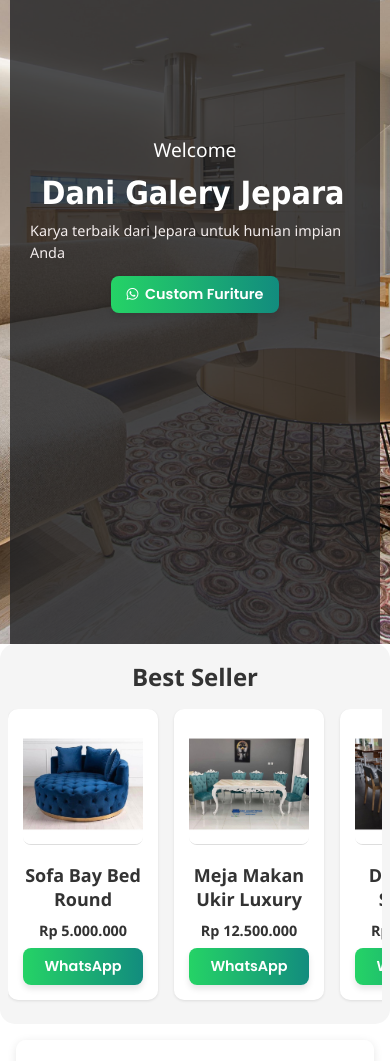
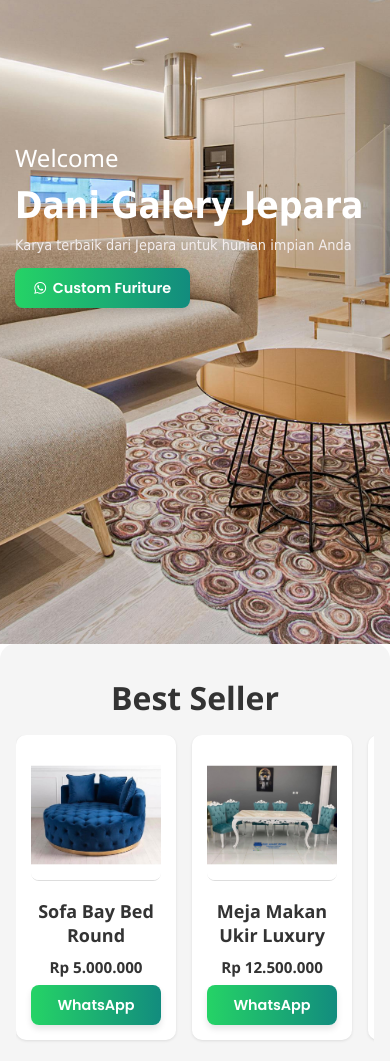
Before and after one commit to danigalery/danigalery.id, a plain HTML site: page index.html in a window 390 px wide. Shown: the part 260-1321 px from the top of the page. Drawn offline with Linux system fonts and the light colour scheme.

Commit message:
Update style.css

```diff
--- a/style.css
+++ b/style.css
@@ -113,7 +113,6 @@ body {
   justify-content: center; /* Elemen dipusatkan secara vertikal */
   align-items: flex-start; /* Teks diatur ke kiri */
   padding: 50px; /* Memberi ruang di sekitar teks */
-  background: rgba(33, 34, 37, 0.8); /* Warna latar belakang */
   color: white; /* Warna teks */
   margin: 0; /* Menghapus margin */
   border-radius: 0; /* Tidak ada border radius */
@@ -302,75 +301,39 @@ body {
   box-shadow: 0 2px 4px rgba(0, 0, 0, 0.2);
 }
 
-/* Responsif Best Seller */
+/* Tetap Pertahankan Layout & Font untuk Mobile */
 @media (max-width: 768px) {
-  .best-seller {
-    padding: 1rem 0.5rem;
-  }
-  .best-seller-title {
-    font-size: 1.5rem;
-  }
-  .product-card {
-    flex: 0 0 150px;
-    padding: 0.75rem;
-  }
-}
-
-@media (max-width: 768px) {
-  /* Background dan Header */
-  #home {
-    background-attachment: scroll; /* Menghindari background fixed di mobile */
-    padding: 0 10px; /* Memberikan padding untuk tampilan mobile */
-  }
-
+  /* Header */
   #home header {
-    align-items: center; /* Memusatkan elemen di layar kecil */
-    padding: 20px;
-    text-align: center; /* Menyesuaikan teks agar berada di tengah */
-  }
-
-  #home p {
-    font-size: 1.2rem; /* Mengurangi ukuran teks untuk layar kecil */
-    line-height: 1.5;
+    padding: 15px;
   }
 
   #home .brand-logo {
-    font-size: 2rem;
-    white-space: normal; /* Agar teks logo bisa wrap */
+    font-family: Tahoma, Geneva;
+    font-size: 2.3rem; /* Font sedikit lebih kecil tetapi tetap Tahoma */
+    white-space: nowrap;
+    overflow: hidden;
   }
 
   #home .slogan {
+    font-family: Tahoma, Geneva;
     font-size: 0.9rem;
   }
 
+  /* Whatsapp Button */
   .whatsapp-button {
     font-size: 0.9rem;
-    padding: 0.5rem 1rem;
+    padding: 0.6rem 1.2rem;
   }
 
   /* Best Seller Section */
-  .best-seller {
-    padding: 1rem 0.5rem;
-  }
-
-  .best-seller-title {
-    font-size: 1.5rem;
-  }
-
   .best-seller-container {
     flex-direction: row;
-    overflow-x: scroll;
-    padding-bottom: 0.5rem;
+    overflow-x: auto;
   }
 
   .product-card {
-    flex: 0 0 150px; /* Ukuran kartu produk lebih kecil */
-    padding: 0.75rem;
-  }
-
-  .product-image {
-    height: 120px; /* Memberikan batasan tinggi agar rapi */
-    object-fit: cover; /* Menyesuaikan gambar agar tetap proporsional */
+    flex: 0 0 160px; /* Ukuran card tetap proporsional */
   }
 
   .product-name {
@@ -378,10 +341,9 @@ body {
   }
 
   .product-price {
-    font-size: 0.9rem;
+    font-size: 0.95rem;
   }
 }
-
 
 /* Section About */
 .about-container {
```
